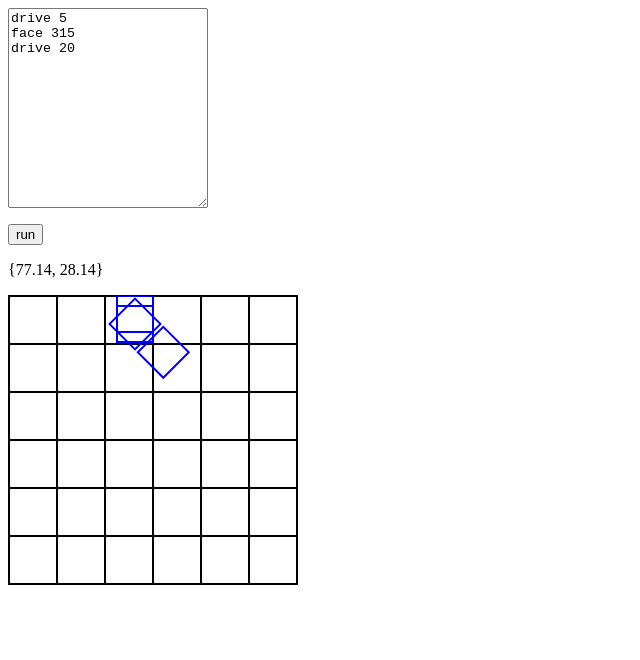
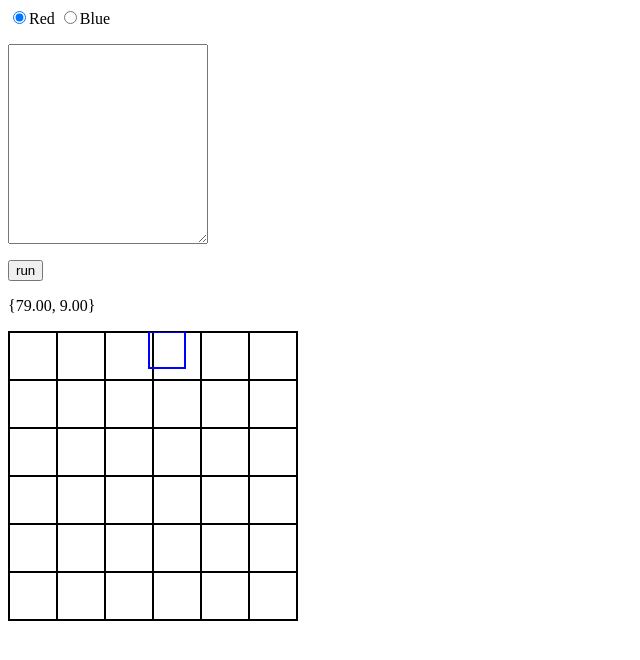
Before and after one commit to oppiheht/robot-sim-js, a plain HTML site: page index.html in a window 1280 px wide. Both pictures are taken after a click on the button "run". Shown: the whole page, without its empty margins (0-640 px from the left). Drawn offline with Linux system fonts and the light colour scheme.

Commit message:
Adding red and blue starting positions, and default red and blue paths

```diff
--- a/index.html
+++ b/index.html
@@ -1,11 +1,16 @@
 <html>
 
 <head>
+    <script type="text/javascript" src="paths.js"></script>
     <script type="text/javascript" src="sim.js"></script>
 </head>
 <body>
     <div>
         <p>
+            <p>
+                <input id="redRadio" type="radio" name="alliance" value="red" onclick="radioClick(value)" checked>Red</input>
+                <input id="blueRadio" type="radio" name="alliance" value="blue" onclick="radioClick(value)" >Blue</input>
+            <p>
             <textarea id="commands" style="width: 200; height: 200;"></textarea>
         </p>
         <button onclick="run()">run</button>
--- /dev/null
+++ b/paths.js
@@ -0,0 +1,14 @@
+var paths = {
+    blue: "drive 16\nface 45\ndrive 48\nface 90\ndrive 7",
+    red: "drive 4\nface 315\ndrive 62\nface 270\ndrive 7"
+}
+var startPos = {
+    blue: {
+        x: 56,
+        y: 9
+    },
+    red: {
+        x: 79,
+        y: 9
+    }
+}
--- a/sim.js
+++ b/sim.js
@@ -1,19 +1,25 @@
 var FIELD_SIZE = 144;
 var ROBOT_SIZE = 18;
 var ctx, canvas;
-var pos = {x: 63, y: 9};
-var angle = 0;
+var robot = {
+    pos: {
+        x: 0,
+        y: 0
+    },
+    angle: 0
+}
 
 window.onload = function() {
-    document.getElementById('commands').value = 'drive 5\nface 315\ndrive 20'
     canvas = document.getElementById('canvas');
     ctx = canvas.getContext('2d');
     ctx.scale(2, 2);
-    reset();
+    drawField();
 }
 
 var run = function() {
-    reset();
+    drawField();
+    setStartPosition();
+    drawRobot();
     var commands = document.getElementById('commands').value;
     commands = commands.split(/\r?\n/);
 
@@ -21,43 +27,47 @@ var run = function() {
         if (commands[command].includes('face')) {
             face(commands[command].match(/\d+/g));
             drawRobot();
-
         }
         if (commands[command].includes('drive')) {
             drive(commands[command].match(/\d+/g));
             drawRobot();
         }
     }
-    document.getElementById('result').innerHTML = "{"+pos.x.toFixed(2) + ", " + pos.y.toFixed(2) + "}";
+    document.getElementById('result').innerHTML = "{"+robot.pos.x.toFixed(2) + ", " + robot.pos.y.toFixed(2) + "}";
 }
 
-function reset() {
-    pos = {x: 63, y: 9};
-    angle = 0;
-    ctx.clearRect(0, 0, canvas.width, canvas.height);
-    drawField();
-    drawRobot();
+function setStartPosition() {
+    if (document.getElementById('blueRadio').checked) {
+        robot.pos.x = startPos.blue.x;
+        robot.pos.y = startPos.blue.y;
+    }
+    else {
+        robot.pos.x = startPos.red.x;
+        robot.pos.y = startPos.red.y;
+    }
+    robot.angle = 0;
 }
 
 function face(val) {
-    angle = val;
+    robot.angle = val;
 }
 
 function drive(distance) {
-    pos.x -= distance * Math.sin(angle * Math.PI / 180);
-    pos.y += distance * Math.cos(angle * Math.PI / 180);
+    robot.pos.x -= distance * Math.sin(robot.angle * Math.PI / 180);
+    robot.pos.y += distance * Math.cos(robot.angle * Math.PI / 180);
 }
 
 function drawRobot() {
     ctx.save();
     ctx.strokeStyle = "rgb(0, 0, 255)";
-    ctx.translate(pos.x, pos.y);
-    ctx.rotate(angle * Math.PI / 180);
+    ctx.translate(robot.pos.x, robot.pos.y);
+    ctx.rotate(robot.angle * Math.PI / 180);
     ctx.strokeRect(-ROBOT_SIZE/2, -ROBOT_SIZE/2,  ROBOT_SIZE, ROBOT_SIZE);
     ctx.restore();
 }
 
 function drawField() {
+    ctx.clearRect(0, 0, canvas.width, canvas.height);
     drawGrid();
 }
 
@@ -76,3 +86,10 @@ function drawGrid() {
         ctx.stroke();
     }
 }
+
+function radioClick(value) {
+    var commands = document.getElementById('commands');
+    if (commands.value.length == 0) {
+        commands.value = paths[value];
+    }
+}
```
